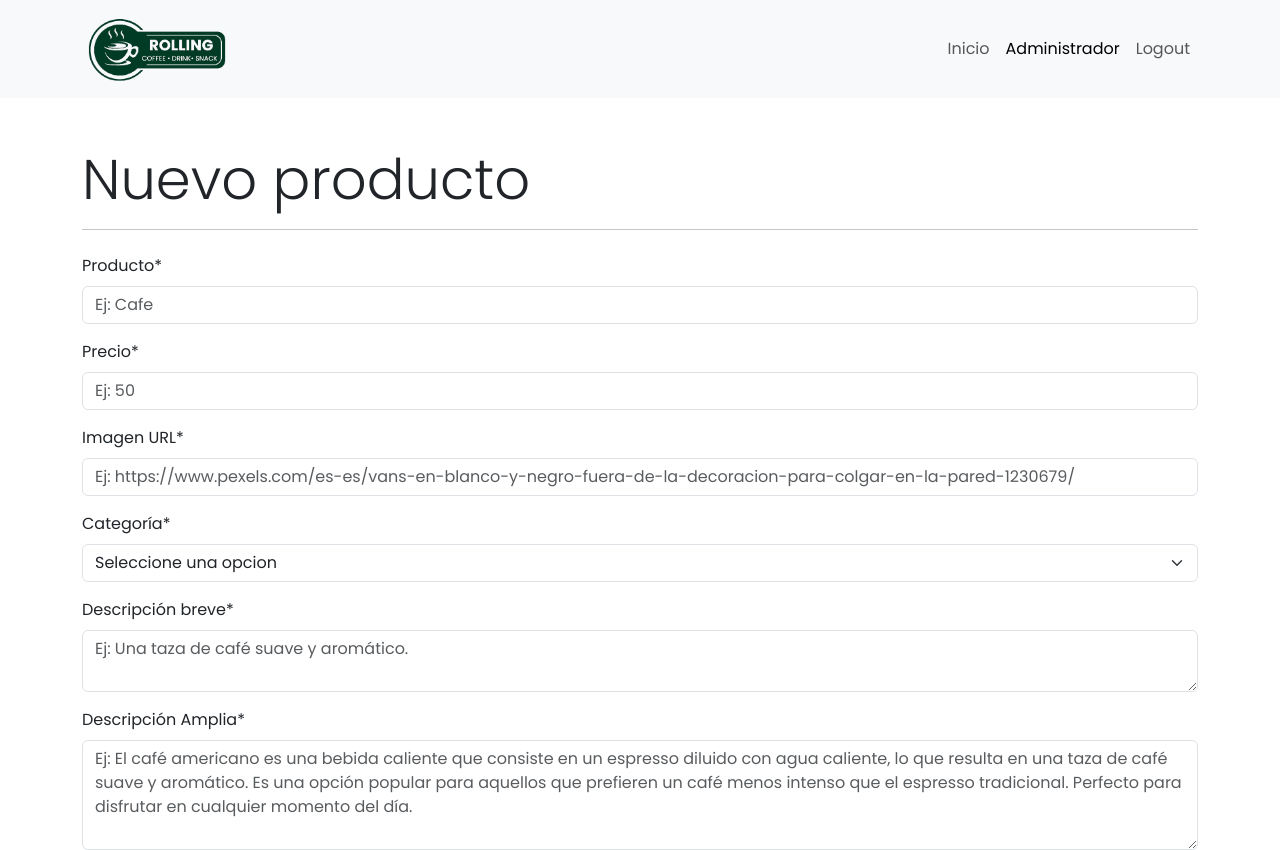
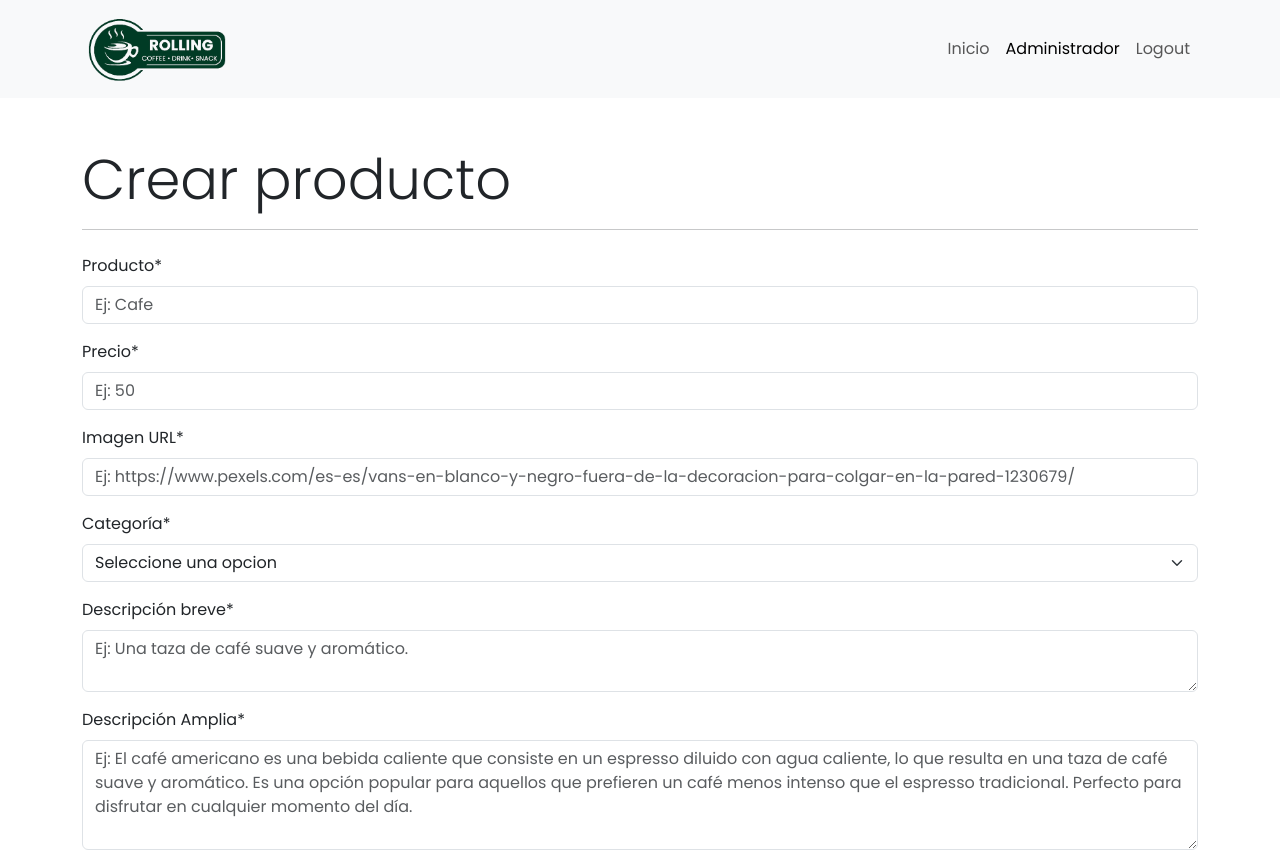
Before and after one commit to ximebarrientos/catalogoProductosEmi, a React (Vite) app: page /administrador/crear in a window 1280 px wide. Shown: the top 850 px of the page. Built offline with nearby package versions, Linux system fonts and the light colour scheme; sample sign-in values are in the browser's storage.

Commit message:
cambiamos el titulo del formulario para administrar productos, cuando estamos creando y cuando editamos

```diff
--- a/src/App.jsx
+++ b/src/App.jsx
@@ -40,8 +40,8 @@ const cargarProductos = (productoNuevo)=>{
               </ProtectorRutas>
               }>
                 <Route index element={<Administrador setProductos={setProductos} productos={productos}></Administrador>}></Route>
-                <Route path="crear" element={<FormularioProducto></FormularioProducto>}></Route>
-                <Route path="editar" element={<FormularioProducto></FormularioProducto>}></Route>
+                <Route path="crear" element={<FormularioProducto titulo={'Crear producto'}></FormularioProducto>}></Route>
+                <Route path="editar" element={<FormularioProducto titulo={'Editar producto'}></FormularioProducto>}></Route>
             </Route>
             <Route path="*" element={<Error404></Error404> }></Route>
           </Routes>
--- a/src/components/pages/producto/FormularioProducto.jsx
+++ b/src/components/pages/producto/FormularioProducto.jsx
@@ -1,10 +1,17 @@
 import { Form, Button } from "react-bootstrap";
+import {useForm} from 'react-hook-form'
+const FormularioProducto = ({titulo}) => {
+  const {
+    register,
+    handleSubmit,
+    reset,
+    formState: { errors },
+  } = useForm()
 
-const FormularioProducto = () => {
 
   return (
     <section className="container mainSection">
-      <h1 className="display-4 mt-5">Nuevo producto</h1>
+      <h1 className="display-4 mt-5">{titulo}</h1>
       <hr />
       <Form className="my-4" >
         <Form.Group className="mb-3" controlId="formNombreProdcuto">
```
